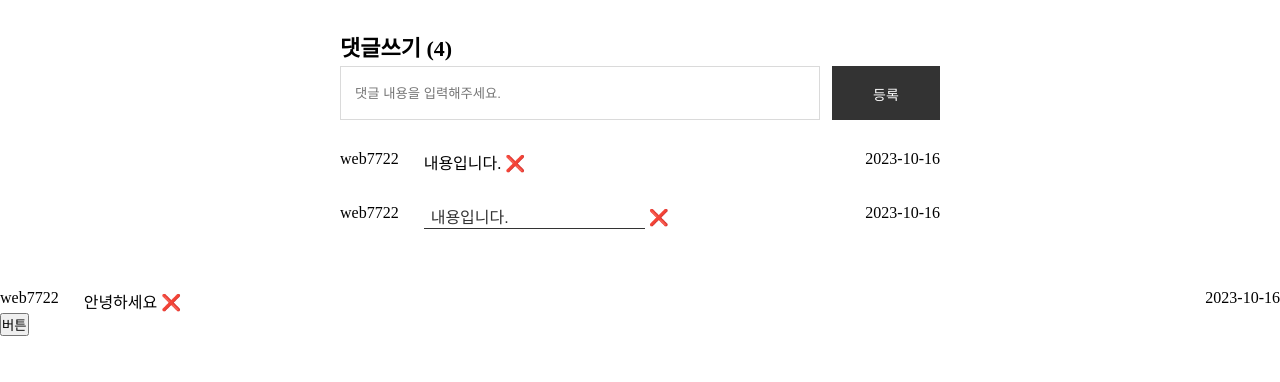
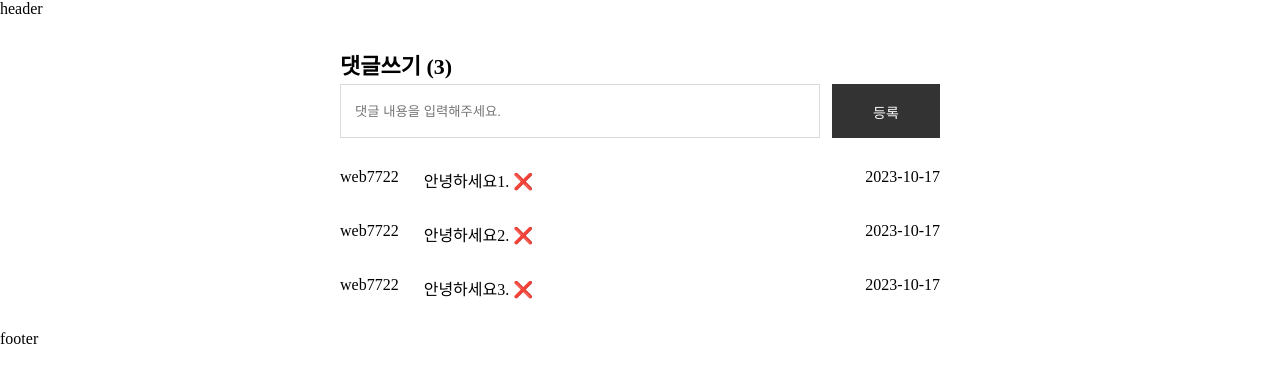
Before and after one commit to ingoo-blockchain/blockchain10, a plain HTML site: page nodejs2/Class_Express/comment/index.html in a window 1280 px wide. Drawn offline with Linux system fonts and the light colour scheme.

Commit message:
WIP : comment 구현

```diff
--- a/nodejs2/Class_Express/comment/index.html
+++ b/nodejs2/Class_Express/comment/index.html
@@ -3,13 +3,13 @@
     <head>
         <meta charset="UTF-8" />
         <meta name="viewport" content="width=device-width, initial-scale=1.0" />
-        <title>Document</title>
+        <title>댓글만들기~</title>
         <link href="./public/css/index.css" rel="stylesheet" type="text/css" />
         <link href="./public/css/comment.css" rel="stylesheet" type="text/css" />
-        <script type="module" src="./public/js/app.js"></script>
+        <script type="module" src="./public/js/index.js"></script>
     </head>
     <body>
-        <div>
+        <!-- <div>
             <ul class="comment">
                 <li class="comment-form">
                     <h4>
@@ -44,7 +44,7 @@
                     </ul>
                 </li>
             </ul>
-        </div>
+        </div> -->
         <div id="app"></div>
     </body>
 </html>
--- a/nodejs2/Class_Express/comment/public/js/app.js
+++ b/nodejs2/Class_Express/comment/public/js/app.js
@@ -1,34 +1,24 @@
 import Component from "./core/component.js"
+import Comment from './src/components/comment.js'
 
 class App extends Component {
     setup() {
-        this.state = { comment: [{ id: "web7722", content: "안녕하세요", date: "2023-10-16" }] }
+
     }
-
     template() {
-        const { comment } = this.state
-        const items = comment.map(
-            (item) => `
-            <ul class="comment-row" data-index="1">
-                <li>${item.id}</li>
-                <li>
-                    <span>${item.content}</span>
-                    <span>❌</span>
-                </li>
-                <li>${item.date}</li>
-            </ul>
-            `
-        )
-        return `${items.join("")} <button id='app_btn'>버튼</button>`
+        return `
+            <div>header</div>
+            <div>
+                <div data-component='comment'></div>
+            </div>
+            <div>footer</div>
+        `
     }
-
-    setEvent() {
-        this.target.querySelector("#app_btn").addEventListener("click", (e) => {
-            const { comment } = this.state
-            this.setState({ comment: [...comment, { id: "web7722", content: "안녕하세요", date: "2023-10-16" }] })
-        })
+    mounted(){
+        const commentTarget = document.querySelector('[data-component="comment"]')
+        new Comment(commentTarget)
     }
+    setEvent() {}
 }
 
-const app = new App(document.querySelector("#app"))
-console.log(app)
+export default App
--- a/nodejs2/Class_Express/comment/public/js/core/component.js
+++ b/nodejs2/Class_Express/comment/public/js/core/component.js
@@ -1,9 +1,12 @@
 class Component {
     target
+    props
     state = {}
-    constructor(target) {
+    constructor(target,props) {
         this.target = target
+        this.props = props
         this.setup()
+        this.setEvent()
         this.render()
     }
 
@@ -15,12 +18,22 @@ class Component {
         this.state = { ...this.state, ...newState }
         this.render()
     }
+
+    mounted(){
+    }
+
     render() {
         this.target.innerHTML = this.template()
-        this.setEvent()
+        this.mounted()
     }
 
     setEvent() {}
+    addEvent(eventType,selector,callback) {
+        this.target.addEventListener(eventType, (e)=>{
+            if (!e.target.closest(selector)) return false
+            callback(e)
+        })
+    }
 }
 
 export default Component
--- /dev/null
+++ b/nodejs2/Class_Express/comment/public/js/index.js
@@ -0,0 +1,4 @@
+import App from './app.js'
+
+const root = document.querySelector('#app')
+new App(root)
--- /dev/null
+++ b/nodejs2/Class_Express/comment/public/js/src/components/comment.js
@@ -0,0 +1,49 @@
+import Component from "../../core/component.js";
+import CommentForm from "../contents/comment/form.js";
+import CommentItem from "../contents/comment/item.js";
+
+
+class Comment extends Component {
+    setup() {
+        this.state = {
+            comments:[
+                {id:1, userid:'web7722', content:'안녕하세요1.', date:'2023-10-17'},
+                {id:2, userid:'web7722', content:'안녕하세요2.', date:'2023-10-17'},
+                {id:3, userid:'web7722', content:'안녕하세요3.', date:'2023-10-17'},
+            ]
+        }
+    }
+    template() {
+        return `
+        <ul class="comment">
+            <li class="comment-form">
+            </li>
+            <li class="comment-list">
+            </li>
+        </ul>
+        `
+    }
+
+    insertItem(content){
+        const newState = this.state.comments.push({
+            id:4,
+            userid:'web7722',
+            content,
+            date:'2023-10-16'
+        })
+        this.setState({...this.state, ...newState})
+    }
+
+    mounted() {
+        const {comments} = this.state
+        const formTarget = document.querySelector('.comment-form')
+        const insertItem = this.insertItem.bind(this)
+        new CommentForm(formTarget, {length:comments.length, insertItem})
+
+        const itemTarget = document.querySelector('.comment-list')
+        new CommentItem(itemTarget, { comments })
+    }
+    setEvent() {}
+}
+
+export default Comment
--- /dev/null
+++ b/nodejs2/Class_Express/comment/public/js/src/contents/comment/form.js
@@ -0,0 +1,40 @@
+import Component from "../../../core/component.js";
+
+class CommentForm extends Component {
+    setup(){
+        console.log(this.props.insertItem)
+    }
+    template() {
+        return `
+        <h4>
+            댓글쓰기
+            <span>(${this.props.length})</span>
+        </h4>
+        <form id="commentFrm" class="commentFrm">
+            <span class="ps_box">
+                <input type="text" placeholder="댓글 내용을 입력해주세요." />
+            </span>
+            <button type="submit" class="btn">등록</button>
+        </form>
+        `
+    }
+    mounted() {
+        // document.querySelector('#commentFrm').addEventListener('submit', (e)=>{
+        //     e.preventDefault()
+        //     console.log('이벤트 등록이 되나~?')
+        // })
+    }
+
+    handleSubmit(e){
+        e.preventDefault()
+        console.log('submit 발동~')
+        this.props.insertItem()
+    }
+
+    setEvent() {
+        const handleSubmit = this.handleSubmit.bind(this)
+        this.addEvent('submit','#commentFrm',handleSubmit)
+    }
+}
+
+export default CommentForm
--- /dev/null
+++ b/nodejs2/Class_Express/comment/public/js/src/contents/comment/item.js
@@ -0,0 +1,22 @@
+import Component from "../../../core/component.js";
+
+class CommentItem extends Component {
+    setup() {}
+    template() {
+        const items = this.props.comments.map(item=> `
+            <ul class="comment-row" data-index="${item.id}">
+                <li>${item.userid}</li>
+                <li>
+                    <span>${item.content}</span>
+                    <span>❌</span>
+                </li>
+                <li>${item.date}</li>
+            </ul>
+        `)
+        return items.join('')
+    }
+    mounted() {}
+    setEvent() {}
+}
+
+export default CommentItem
```
Also changed, not shown: nodejs2/Class_Express/comment/README.md.
